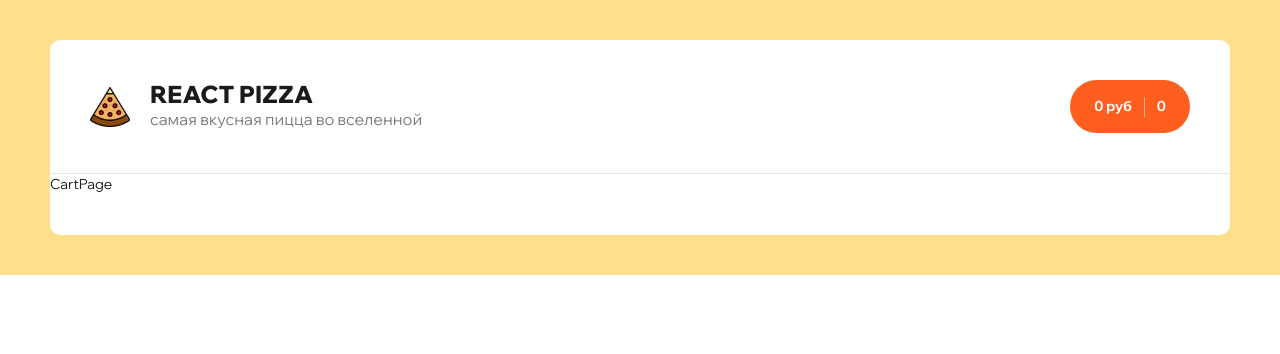
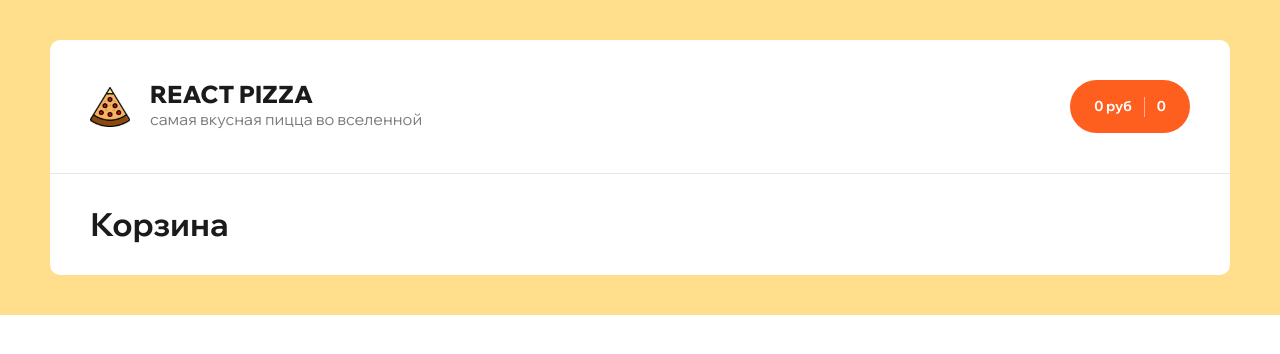
Before and after one commit to batyr-Ashyrberdiyev/React-Pizza, a React (Vite) app: page /cart in a window 1280 px wide. Shown: the top 354 px of the page. Built offline with nearby package versions, Linux system fonts and the light colour scheme.

Commit message:
new cart page process

```diff
--- a/src/pages/CartPage.tsx
+++ b/src/pages/CartPage.tsx
@@ -1,5 +1,9 @@
 const CartPage = () => {
-  return <div>CartPage</div>;
+  return (
+    <div className="container pt-10">
+      <h1 className="h1">Корзина</h1>
+    </div>
+  );
 };
 
 export default CartPage;
```
